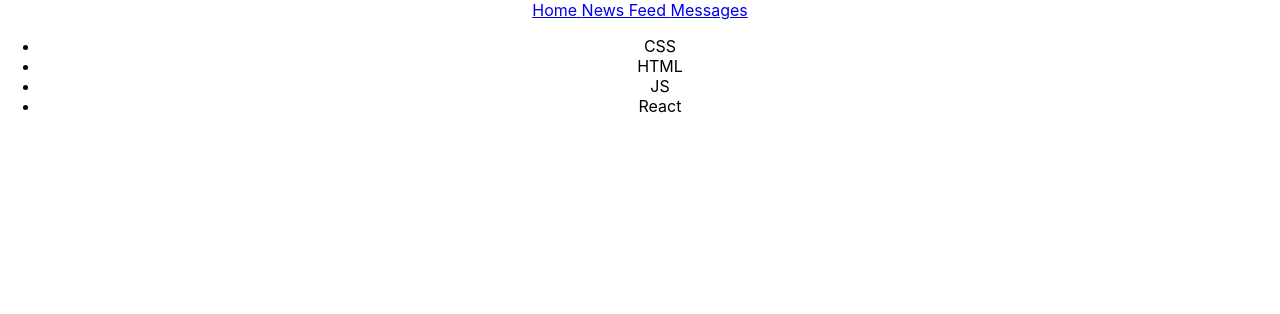
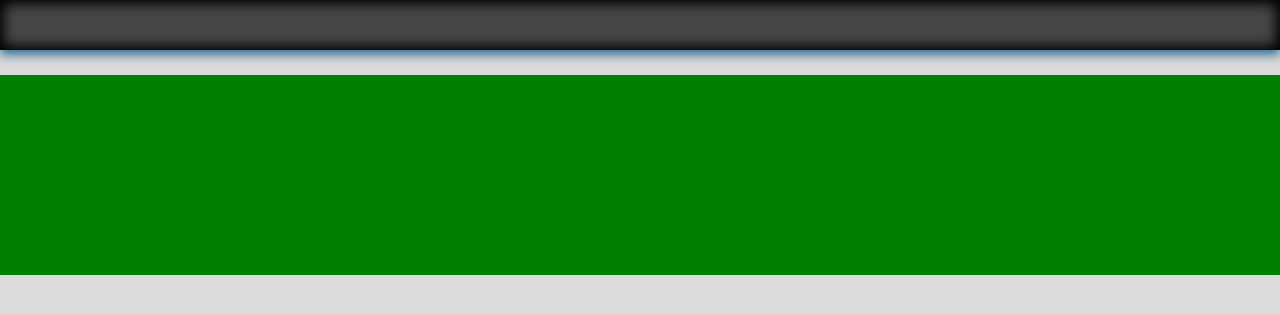
Before and after one commit to AlexAbrello/samurai-way-main, a React (Create React App) app: page / in a window 1280 px wide. Shown: the top 314 px of the page. Built offline with nearby package versions, Linux system fonts and the light colour scheme.

Commit message:
samurai way is begin

```diff
--- a/src/App.css
+++ /dev/null
@@ -1,38 +0,0 @@
-.App {
-  text-align: center;
-}
-
-.App-logo {
-  height: 40vmin;
-  pointer-events: none;
-}
-
-@media (prefers-reduced-motion: no-preference) {
-  .App-logo {
-    animation: App-logo-spin infinite 20s linear;
-  }
-}
-
-.App-header {
-  background-color: #282c34;
-  min-height: 100vh;
-  display: flex;
-  flex-direction: column;
-  align-items: center;
-  justify-content: center;
-  font-size: calc(10px + 2vmin);
-  color: white;
-}
-
-.App-link {
-  color: #61dafb;
-}
-
-@keyframes App-logo-spin {
-  from {
-    transform: rotate(0deg);
-  }
-  to {
-    transform: rotate(360deg);
-  }
-}
--- /dev/null
+++ b/src/App.module.css
@@ -0,0 +1,9 @@
+.App {
+  text-align: center;
+}
+
+.wrapper {
+  width: 100%;
+  height: 100vh;
+  background-color: rgb(220, 219, 219);
+}
--- a/src/App.tsx
+++ b/src/App.tsx
@@ -1,12 +1,13 @@
-import './App.css';
-import Header from './components/Header';
-import Technologies from './components/Technologies';
+import style from './App.module.css'
+
+import { Content } from './components/body/Content';
+import { Header } from './components/header/Header';
 
 function App() {
   return (
-    <div className="App">
+    <div className={style.wrapper}>
       <Header />
-      <Technologies />
+      <Content />
     </div>
   );
 }
--- a/src/components/Header.tsx
+++ /dev/null
@@ -1,11 +0,0 @@
-function Header() {
-   return (
-      <div>
-         <a href="#s">Home </a>
-         <a href="#s">News Feed </a>
-         <a href="#s">Messages </a>
-      </div>
-   )
-}
-
-export default Header
--- a/src/components/Technologies.tsx
+++ /dev/null
@@ -1,14 +0,0 @@
-function Technologies() {
-   return (
-      <div>
-         <ul>
-            <li>CSS</li>
-            <li>HTML</li>
-            <li>JS</li>
-            <li>React</li>
-         </ul>
-      </div>
-   )
-}
-
-export default Technologies
--- /dev/null
+++ b/src/components/body/Content.module.css
@@ -0,0 +1,6 @@
+.wrapper {
+   width: 100%;
+   height: 200px;
+   background-color: green;
+   margin-top: 25px;
+}
--- /dev/null
+++ b/src/components/body/Content.tsx
@@ -0,0 +1,9 @@
+import style from './Content.module.css'
+
+export function Content() {
+   return (
+      <div className={style.wrapper}>
+
+      </div>
+   )
+}
--- /dev/null
+++ b/src/components/header/Header.module.css
@@ -0,0 +1,6 @@
+.header {
+   width: 100%;
+   box-shadow: inset 2px 2px 15px #000, inset -2px -2px 15px #000, 0 5px 10px #346d94;
+   background-color: #474747;
+   height: 50px;
+}
--- /dev/null
+++ b/src/components/header/Header.tsx
@@ -0,0 +1,9 @@
+import styles from './Header.module.css'
+
+export function Header() {
+   return (
+      <header className={styles.header}>
+
+      </header>
+   )
+}
```
